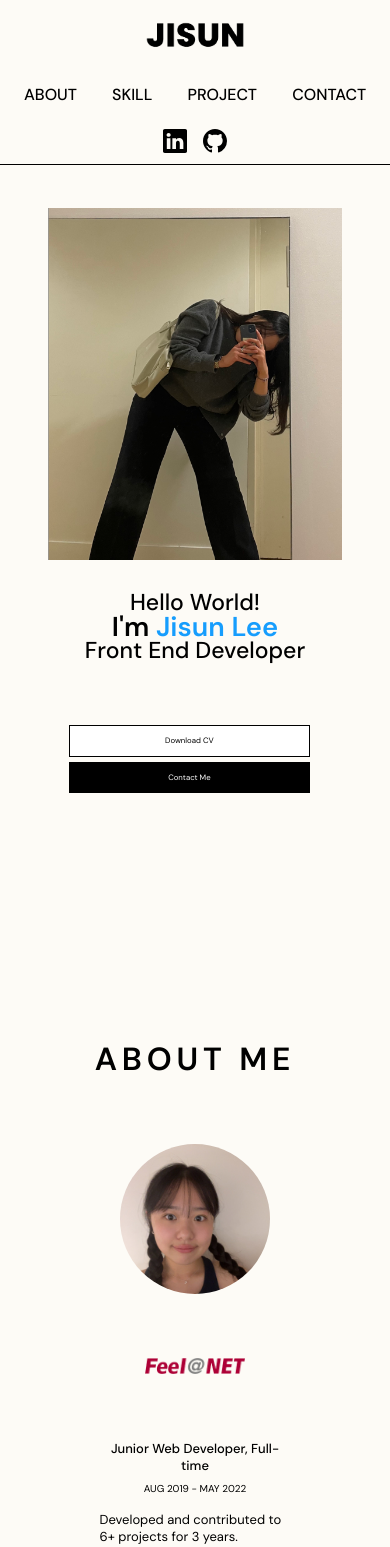
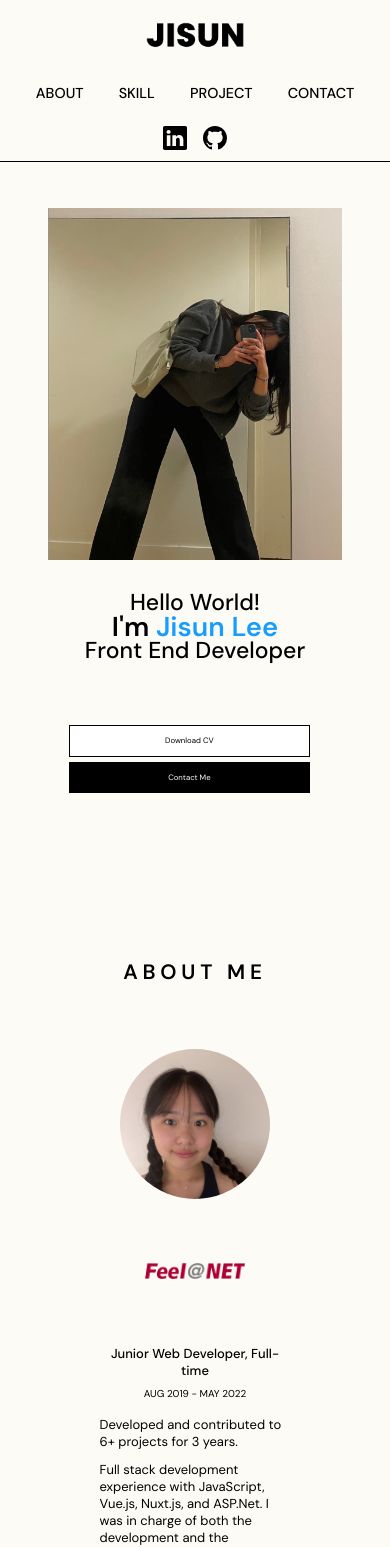
Before and after one commit to jisunbella/jisun-portfolio, a React (Create React App) app: page / in a window 390 px wide. Shown: the top 1547 px of the page. Built offline with nearby package versions, Linux system fonts and the light colour scheme.

Commit message:
update css responsive

```diff
--- a/src/components/about/About.css
+++ b/src/components/about/About.css
@@ -79,8 +79,20 @@
   }
 }
 
+@media screen and (max-width: 550px) {
+  .about__career {
+    margin-bottom: 20rem;
+  }
+}
+
 @media screen and (max-width: 450px) {
   .about__career {
     margin-bottom: 30rem;
   }
 }
+
+@media screen and (max-width: 360px) {
+  .about__career {
+    margin-bottom: 36rem;
+  }
+}
--- a/src/components/home/Home.css
+++ b/src/components/home/Home.css
@@ -93,4 +93,8 @@
   .home__btn {
     font-size: 2vw;
   }
+
+  #home {
+    padding-bottom: 0;
+  }
 }
--- a/src/components/nav/Nav.css
+++ b/src/components/nav/Nav.css
@@ -78,6 +78,10 @@ nav a img {
     align-items: center;
   }
 
+  .menu {
+    font-size: 0.9rem;
+  }
+
   .logo, .menu, .social {
     margin: 0;
   }
--- a/src/index.css
+++ b/src/index.css
@@ -146,4 +146,8 @@ a:hover {
   .container {
     width: var(--container-width-sm);
   }
+
+  .title {
+    font-size: 1.3rem;
+  }
 }
```
